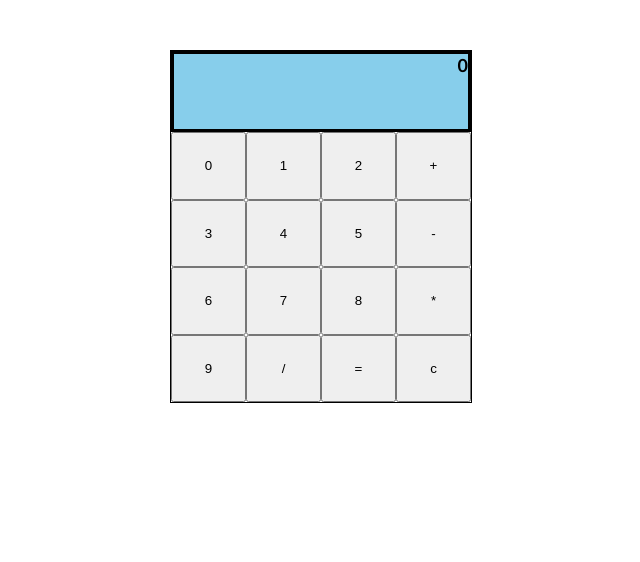
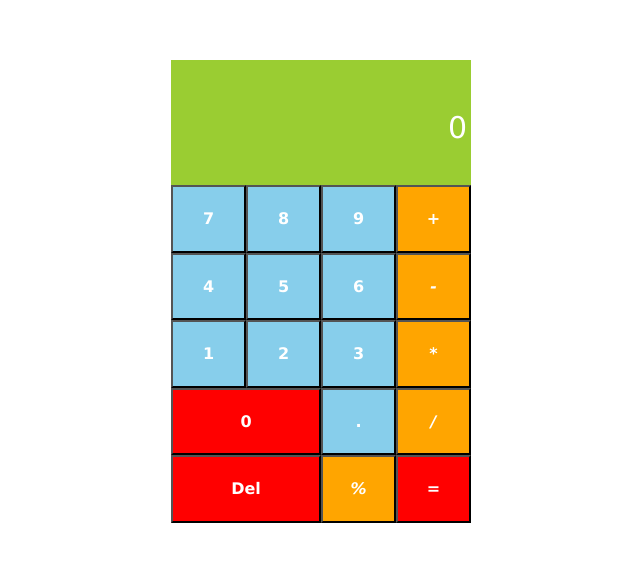
Before and after one commit to cmpradeepkumar/react-calculator, a React (Create React App) app: page / in a window 1280 px wide. Shown: the top 562 px of the page, without its empty margins (319-959 px from the left). Built offline with nearby package versions, Linux system fonts and the light colour scheme.

Commit message:
2 files modified

```diff
--- a/src/App.js
+++ b/src/App.js
@@ -8,32 +8,36 @@ export default function App() {
     console.log('addItem');
   }
   return (
-    <div class="base">
-    <div class="calcResult">{result}</div>
-    <div class="calcTable">
-      <div class="calcRow">
-        <div class="calcCell"><button onClick={addItem}>0</button></div>
-        <div class="calcCell"><button onClick={addItem}>1</button></div>
-        <div class="calcCell"><button onClick={addItem}>2</button></div>
-        <div class="calcCell"><button onClick={addItem}>+</button></div>
+    <div className="base">
+    <div className="calcResult">{result}</div>
+    <div className="calcTable">
+      <div className="calcRow">
+        <div className="calcCell"><button onClick={addItem} className="buttonBlue">7</button></div>
+        <div className="calcCell"><button onClick={addItem} className="buttonBlue">8</button></div>
+        <div className="calcCell"><button onClick={addItem} className="buttonBlue">9</button></div>
+        <div className="calcCell"><button onClick={addItem} className="buttonOrange">+</button></div>
       </div>
-      <div class="calcRow">
-        <div class="calcCell"><button onClick={addItem}>3</button></div>
-        <div class="calcCell"><button onClick={addItem}>4</button></div>
-        <div class="calcCell"><button onClick={addItem}>5</button></div>
-        <div class="calcCell"><button onClick={addItem}>-</button></div>
+      <div className="calcRow">
+        <div className="calcCell"><button onClick={addItem} className="buttonBlue">4</button></div>
+        <div className="calcCell"><button onClick={addItem} className="buttonBlue">5</button></div>
+        <div className="calcCell"><button onClick={addItem} className="buttonBlue">6</button></div>
+        <div className="calcCell"><button onClick={addItem} className="buttonOrange">-</button></div>
       </div>
-      <div class="calcRow">
-        <div class="calcCell"><button onClick={addItem}>6</button></div>
-        <div class="calcCell"><button onClick={addItem}>7</button></div>
-        <div class="calcCell"><button onClick={addItem}>8</button></div>
-        <div class="calcCell"><button onClick={addItem}>*</button></div>
+      <div className="calcRow">
+        <div className="calcCell"><button onClick={addItem} className="buttonBlue">1</button></div>
+        <div className="calcCell"><button onClick={addItem} className="buttonBlue">2</button></div>
+        <div className="calcCell"><button onClick={addItem} className="buttonBlue">3</button></div>
+        <div className="calcCell"><button onClick={addItem} className="buttonOrange">*</button></div>
       </div>
-      <div class="calcRow">
-        <div class="calcCell"><button onClick={addItem}>9</button></div>
-        <div class="calcCell"><button onClick={addItem}>/</button></div>
-        <div class="calcCell"><button onClick={addItem}>=</button></div>
-        <div class="calcCell"><button onClick={addItem}>c</button></div>
+      <div className="calcRow">
+        <div className="calcCell"><button onClick={addItem} className="buttonLarge buttonRed">0</button></div>
+        <div className="calcCell"><button onClick={addItem} className="buttonBlue">.</button></div>
+        <div className="calcCell"><button onClick={addItem} className="buttonOrange">/</button></div>
+      </div>
+      <div className="calcRow">
+        <div className="calcCell"><button onClick={addItem} className="buttonLarge buttonRed">Del</button></div>
+        <div className="calcCell"><button onClick={addItem} className="buttonOrange">%</button></div>
+        <div className="calcCell"><button onClick={addItem} className="buttonRed">=</button></div>
       </div>
     </div>
     </div>
--- a/src/style.css
+++ b/src/style.css
@@ -5,7 +5,6 @@ h1, p {
 .base {
   width:300px;
   margin: 50px auto;
-  border: 1px solid;
 }
 
 .calcTable {
@@ -15,17 +14,24 @@ h1, p {
 }
 
 .calcResult {
-  font-family: 'Trebuchet MS';
-  font-size: large;
-  font-weight: bold;
+  display:block;
+  font-family: Verdana;
+  height:75px;
+  width: 300px;
+  margin: 10px auto;
   text-align: right;
-  border: solid;
-  background-color: skyblue;
-  height: 75px;
+  background-color: yellowgreen;
+  color:#fff;
+  padding-top:50px;
+  font-size:30px;
+  overflow: hidden;
+  letter-spacing: 4px;
+  position: relative;
+  top:10px;
 }
 
 .calcRow {
-  display: table-row;
+  display: block;
 }
 
 .calcCell {
@@ -35,4 +41,28 @@ h1, p {
 button {
   width: 75px;
   height: 67.5px;
+  font-family: Verdana, Geneva, Tahoma, sans-serif;
+  font-size: medium;
+  font-weight: bolder;
 }
+
+.buttonLarge {
+  width: 150px;
+  height: 67.5px;
+}
+
+.buttonRed{
+  background-color: red;
+  color: white;
+}
+
+.buttonOrange{
+  background-color: orange;
+  color: white;
+  font-style: italic;
+}
+
+.buttonBlue{
+  background-color: skyblue;
+  color: white;
+}
```
